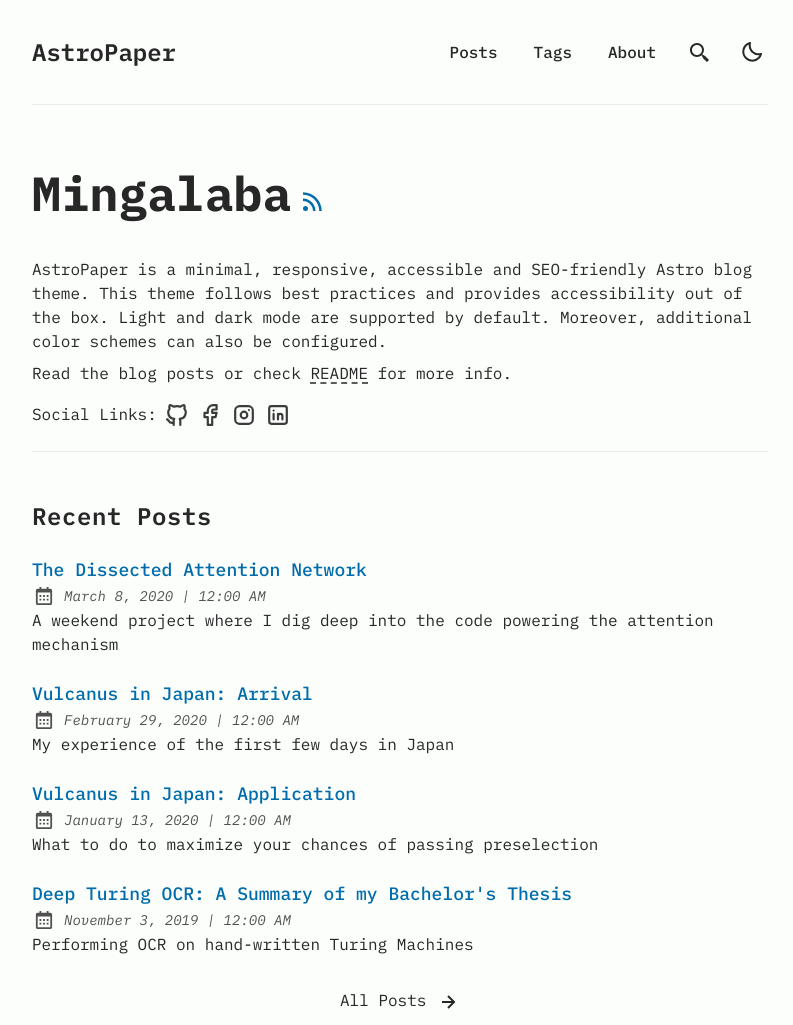
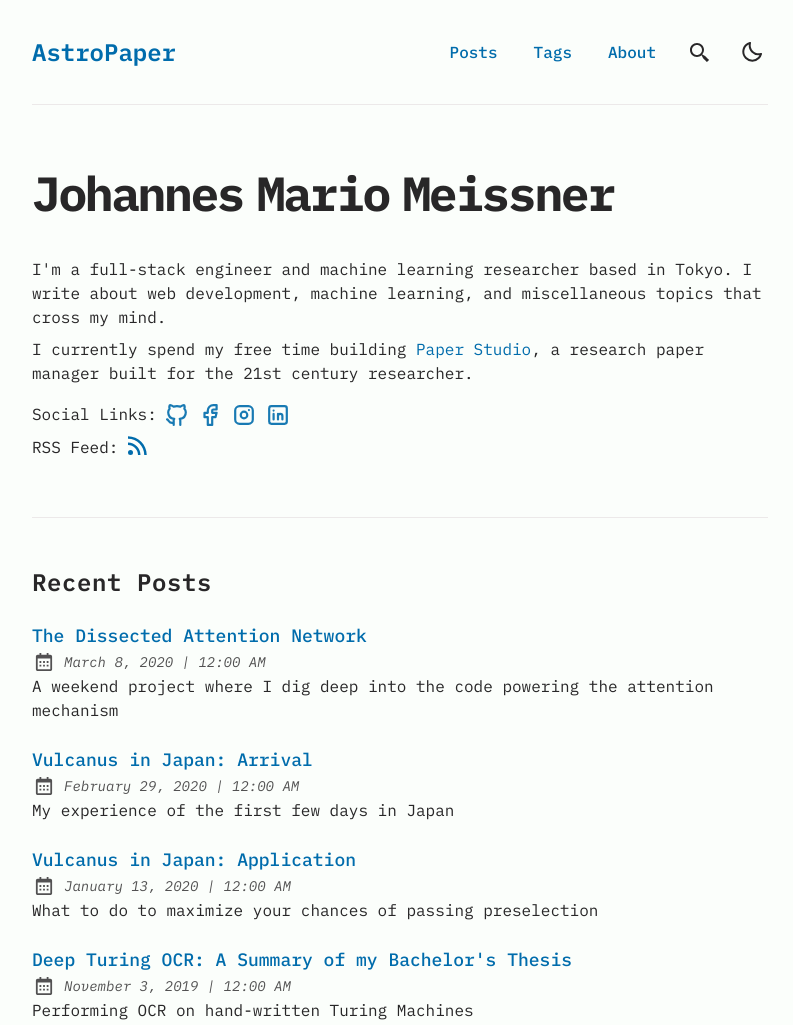
Before and after one commit to mariomeissner/astro-blog, an Astro site: page / in a window 1280 px wide. Shown: the top 1025 px of the page, without its empty margins (240-1033 px from the left). Built offline with nearby package versions, Linux system fonts and the light colour scheme; Astro itself is replaced by a stand-in of ours; some packages are replaced by stand-ins of ours.

Commit message:
Adjust home page

```diff
--- a/src/pages/index.astro
+++ b/src/pages/index.astro
@@ -23,38 +23,19 @@
   <Header />
   <main id="main-content">
     <section id="hero">
-      <h1>Mingalaba</h1>
-      <a
-        target="_blank"
-        href="/rss.xml"
-        class="rss-link"
-        aria-label="rss feed"
-        title="RSS Feed"
-      >
-        <svg xmlns="http://www.w3.org/2000/svg" class="rss-icon"
-          ><path
-            d="M19 20.001C19 11.729 12.271 5 4 5v2c7.168 0 13 5.832 13 13.001h2z"
-          ></path><path
-            d="M12 20.001h2C14 14.486 9.514 10 4 10v2c4.411 0 8 3.589 8 8.001z"
-          ></path><circle cx="6" cy="18" r="2"></circle>
-        </svg>
-      </a>
-
+      <h1 class="tracking-tighter">Johannes&#8196;Mario&#8196;Meissner</h1>
       <p>
-        AstroPaper is a minimal, responsive, accessible and SEO-friendly Astro
-        blog theme. This theme follows best practices and provides accessibility
-        out of the box. Light and dark mode are supported by default. Moreover,
-        additional color schemes can also be configured.
+        I'm a full-stack engineer and machine learning researcher based in
+        Tokyo. I write about web development, machine learning, and
+        miscellaneous topics that cross my mind.
       </p>
       <p>
-        Read the blog posts or check
-        <LinkButton
-          className="hover:text-skin-accent underline underline-offset-4 decoration-dashed"
-          href="https://github.com/satnaing/astro-paper#readme"
-        >
-          README
-        </LinkButton> for more info.
+        I currently spend my free time building <a
+          class="link"
+          href="https://www.paperstudio.app">Paper Studio</a
+        >, a research paper manager built for the 21st century researcher.
       </p>
+
       {
         // only display if at least one social link is enabled
         socialCount > 0 && (
@@ -64,6 +45,24 @@
           </div>
         )
       }
+      <div class="flex align-center">
+        <p>RSS Feed:</p>
+        <a
+          target="_blank"
+          href="/rss.xml"
+          class="rss-link mt-[6px] ml-2"
+          aria-label="rss feed"
+          title="RSS Feed"
+        >
+          <svg xmlns="http://www.w3.org/2000/svg" class="rss-icon"
+            ><path
+              d="M19 20.001C19 11.729 12.271 5 4 5v2c7.168 0 13 5.832 13 13.001h2z"
+            ></path><path
+              d="M12 20.001h2C14 14.486 9.514 10 4 10v2c4.411 0 8 3.589 8 8.001z"
+            ></path><circle cx="6" cy="18" r="2"></circle>
+          </svg>
+        </a>
+      </div>
     </section>
 
     <Hr />
--- a/src/styles/base.css
+++ b/src/styles/base.css
@@ -37,8 +37,8 @@
     @apply mx-auto max-w-3xl px-4;
   }
   a {
-    @apply outline-2 outline-offset-1 outline-skin-fill
-    focus-visible:no-underline focus-visible:outline-dashed;
+    @apply outline-2 outline-offset-1 outline-skin-fill text-skin-accent
+    focus-visible:no-underline focus-visible:outline-dashed hover:!text-skin-accent;
   }
   svg {
     @apply inline-block h-6 w-6 fill-skin-base group-hover:fill-skin-accent;
```
